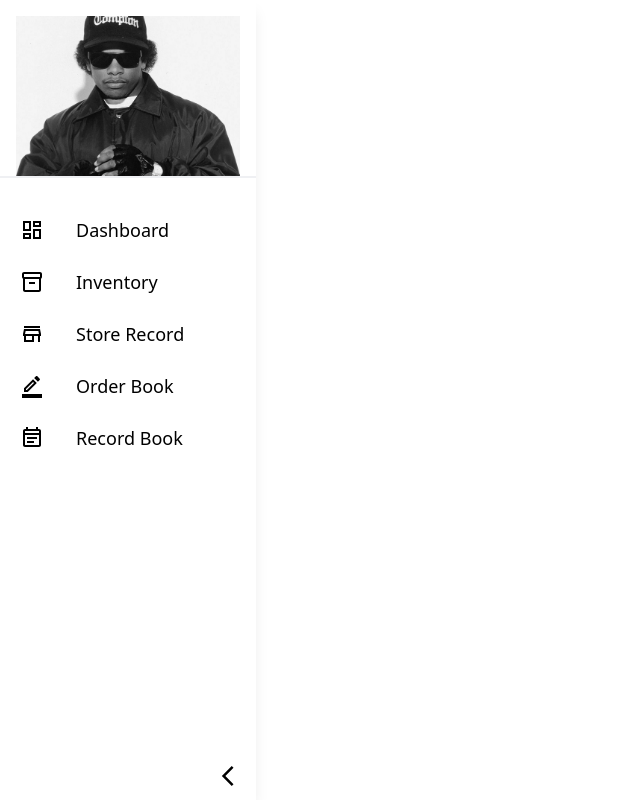
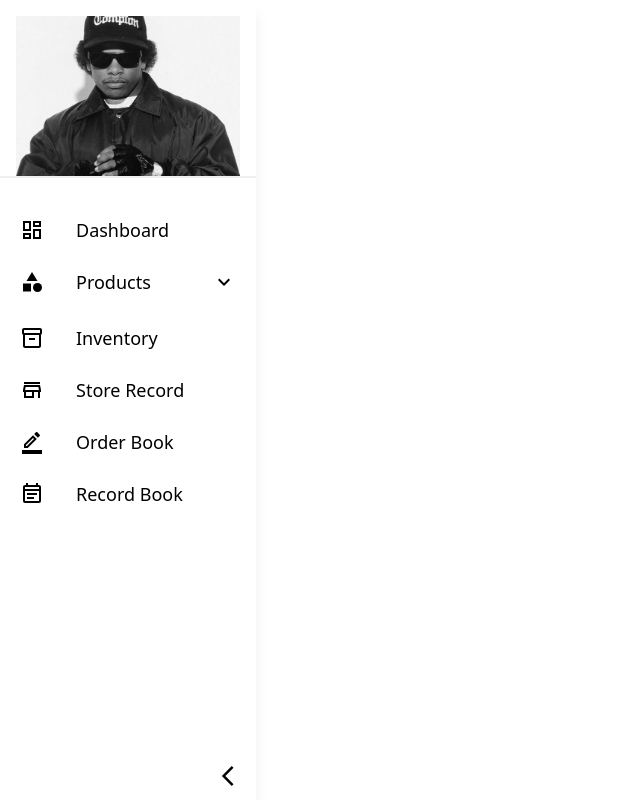
Before and after one commit to vanshugalhotra3332/om-tractors, a Next.js app: page / in a window 1280 px wide. Shown: the whole page, without its empty margins (0-640 px from the left). Built offline with nearby package versions, Linux system fonts and the light colour scheme.

Commit message:
style(sidebar): added submenus

```diff
--- a/components/Sidebar/index.js
+++ b/components/Sidebar/index.js
@@ -6,7 +6,13 @@ import { motion } from "framer-motion";
 
 // redux
 import { useSelector, useDispatch } from "react-redux";
-import { close, open, setSelectedLink, toggle } from "@/slices/sidebarSlice";
+import {
+  close,
+  open,
+  setSelectedLink,
+  toggle,
+  toggleProductsSubMenu,
+} from "@/slices/sidebarSlice";
 
 // icons import
 
@@ -16,6 +22,24 @@ import Inventory2OutlinedIcon from "@mui/icons-material/Inventory2Outlined";
 import BorderColorOutlinedIcon from "@mui/icons-material/BorderColorOutlined";
 import StoreOutlinedIcon from "@mui/icons-material/StoreOutlined";
 import EventNoteOutlinedIcon from "@mui/icons-material/EventNoteOutlined";
+import MenuIcon from "@mui/icons-material/Menu";
+import CategoryIcon from "@mui/icons-material/Category";
+import KeyboardArrowDownOutlinedIcon from "@mui/icons-material/KeyboardArrowDownOutlined";
+import AddBusinessIcon from "@mui/icons-material/AddBusiness";
+import ChecklistRtlOutlinedIcon from "@mui/icons-material/ChecklistRtlOutlined";
+import ClassOutlinedIcon from "@mui/icons-material/ClassOutlined";
+import BrandingWatermarkOutlinedIcon from "@mui/icons-material/BrandingWatermarkOutlined";
+
+const SubMenu = ({ name, MenuIcon }) => {
+  return (
+    <li>
+      <Link href={"/"} className="sidebar-nav-link !bg-transparent capitalize">
+        <MenuIcon className="h-6 w-6 min-w-max" />
+        <p className="sidebar-nav-link-p">{name}</p>
+      </Link>
+    </li>
+  );
+};
 
 const Sidebar = () => {
   // redux
@@ -31,6 +55,10 @@ const Sidebar = () => {
 
   const isOpen = useSelector((state) => state.sidebar.isOpen);
   const image = useSelector((state) => state.sidebar.image);
+  const selectedLink = useSelector((state) => state.sidebar.selectedLink);
+  const showProductsSubMenu = useSelector(
+    (state) => state.sidebar.showProductsSubMenu
+  );
 
   const windowWidth = useSelector((state) => state.global.windowWidth);
 
@@ -55,10 +83,39 @@ const Sidebar = () => {
 
   const linkClick = (event) => {
     dispatch(setSelectedLink(event.target.id));
-    dispatch(close());
   };
 
+  const productsSubMenuList = [
+    {
+      name: "add product",
+      icon: AddBusinessIcon,
+    },
+    {
+      name: "product list",
+      icon: ChecklistRtlOutlinedIcon,
+    },
+    {
+      name: "category",
+      icon: ClassOutlinedIcon,
+    },
+    {
+      name: "brands",
+      icon: BrandingWatermarkOutlinedIcon,
+    },
+  ];
+
   return (
+    <>
+      {" "}
+      {/* menu icon */}
+      <div
+        className="menu-icon md:hidden inline-block relative top-3 left-3"
+        onClick={() => {
+          dispatch(toggle());
+        }}
+      >
+        <MenuIcon className="h-8 w-8" />
+      </div>
       <div
         className={`sidebar
   } inline-block overflow-y-auto fixed flex-1 left-0 top-0 shadow-lg z-[10000] overflow-x-hidden`}
@@ -79,7 +136,6 @@ const Sidebar = () => {
                   className=""
                   fill
                   style={{ objectFit: "cover" }}
-                S
                   src={image}
                 />
               </div>
@@ -99,6 +155,49 @@ const Sidebar = () => {
                     <p className="sidebar-nav-link-p">Dashboard</p>
                   </Link>
                 </li>
+
+                {/* Products */}
+                <li>
+                  <Link
+                    className={`sidebar-nav-link`}
+                    onClick={(event) => {
+                      linkClick(event);
+                      dispatch(toggleProductsSubMenu());
+                    }}
+                    href={"/"}
+                    id="products"
+                  >
+                    <CategoryIcon className="h-6 w-6 min-w-max" />
+                    <p className="sidebar-nav-link-p">Products</p>
+                    <KeyboardArrowDownOutlinedIcon
+                      className={` ${
+                        showProductsSubMenu && "rotate-180"
+                      } duration-200 ml-auto`}
+                      onClick={(event) => {
+                        dispatch(toggleProductsSubMenu());
+                        event.preventDefault();
+                        event.stopPropagation();
+                      }}
+                    />
+                  </Link>
+                </li>
+                <motion.ul
+                  animate={
+                    showProductsSubMenu
+                      ? {
+                          height: "fit-content",
+                        }
+                      : {
+                          height: 0,
+                        }
+                  }
+                  className="flex h-0 flex-col pl-14 text-[0.8rem] font-normal overflow-hidden"
+                >
+                  {productsSubMenuList.map(({ name, icon }) => {
+                    return <SubMenu key={name} name={name} MenuIcon={icon} />;
+                  })}
+                </motion.ul>
+
                 {/* inventory */}
                 <li>
                   <Link
@@ -176,6 +275,7 @@ const Sidebar = () => {
           </motion.div>
         </motion.div>
       </div>
+    </>
   );
 };
 
--- a/slices/sidebarSlice.js
+++ b/slices/sidebarSlice.js
@@ -6,6 +6,7 @@ const initialState = {
   sideBarCloseWidth: "4vw",
   selectedLink: "dashboard",
   image: "/assets/Images/background/eazy.jpg",
+  showProductsSubMenu: false,
 };
 
 export const sidebarSlice = createSlice({
@@ -24,8 +25,12 @@ export const sidebarSlice = createSlice({
     setSelectedLink: (state, action) => {
       state.selectedLink = action.payload;
     },
+    toggleProductsSubMenu: (state) => {
+      state.showProductsSubMenu = !state.showProductsSubMenu;
+    },
   },
 });
 
-export const { open, close, toggle, setSelectedLink } = sidebarSlice.actions;
+export const { open, close, toggle, setSelectedLink, toggleProductsSubMenu } =
+  sidebarSlice.actions;
 export default sidebarSlice.reducer;
```
Lines whose indentation alone changed are shown as unchanged.
